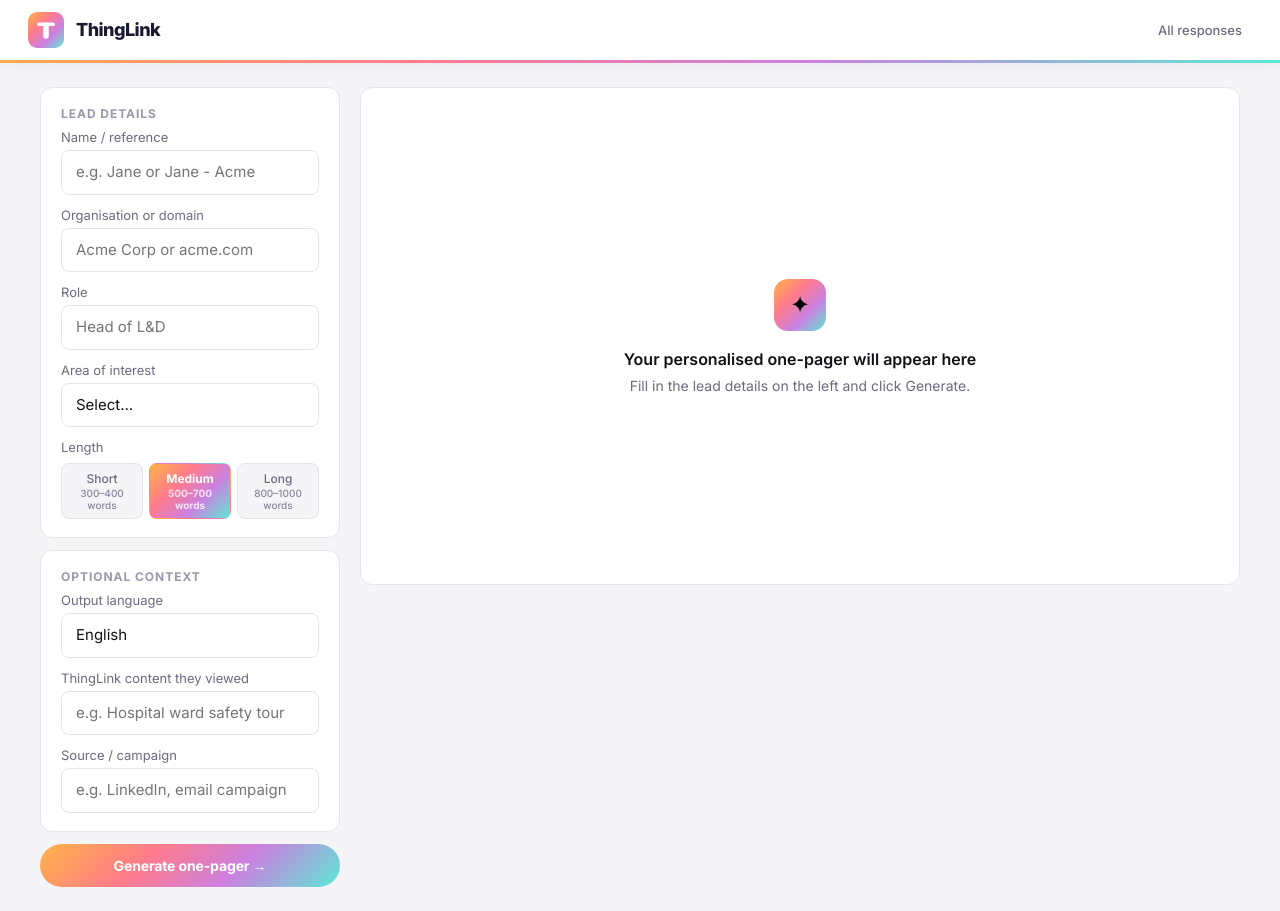
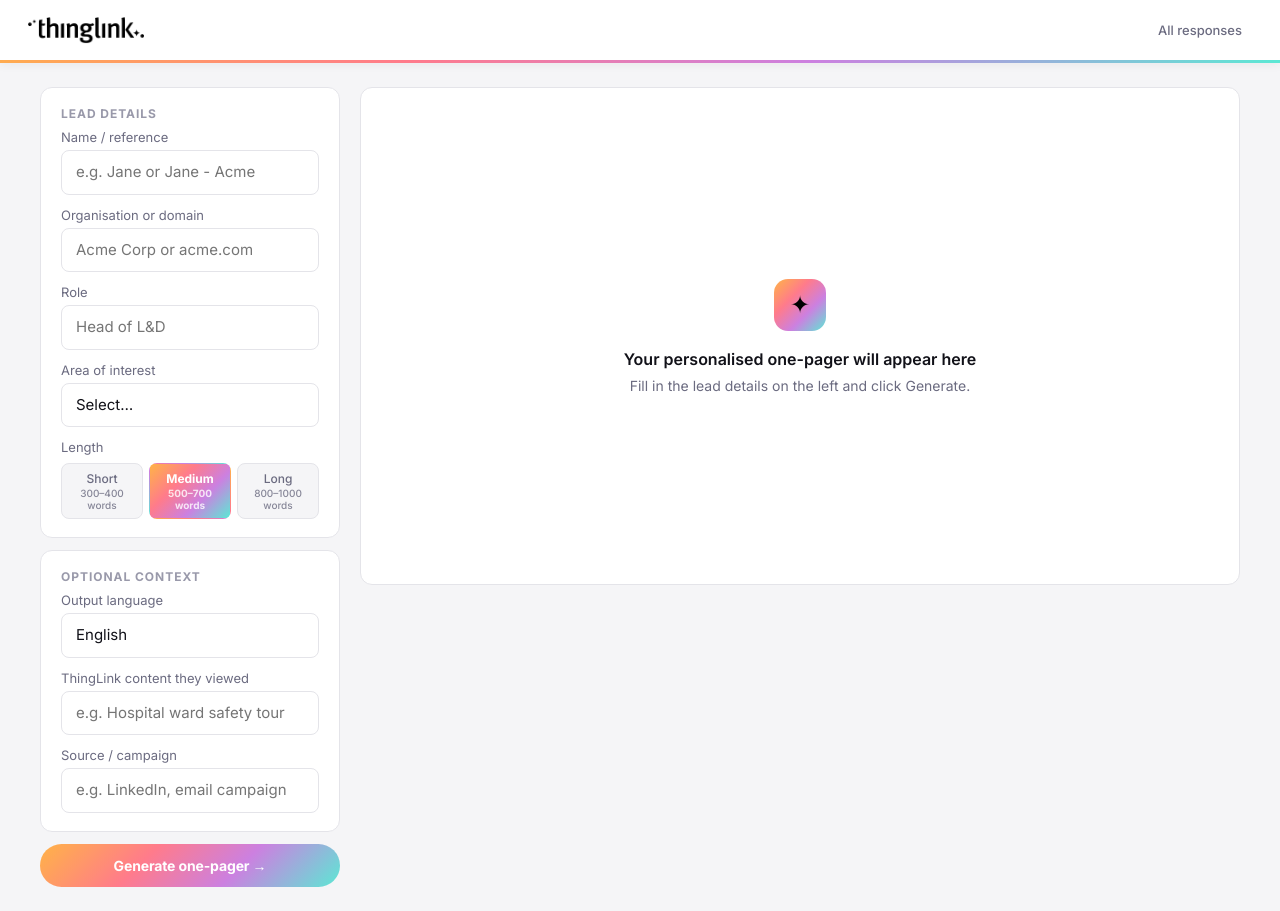
Before and after one commit to Cairnfutures/super-cta-responder, a Next.js app: page /respond in a window 1280 px wide. Built offline with nearby package versions, Linux system fonts and the light colour scheme.

Commit message:
Add ThingLink logo to header

```diff
--- a/components/Header.tsx
+++ b/components/Header.tsx
@@ -12,94 +12,25 @@
 interface NavItem {
   label: string
   href: string
-  /** Renders as a filled gradient pill */
   primary?: boolean
-  /** Renders as a ghost/outline style */
   ghost?: boolean
 }
 
 interface HeaderProps {
   nav?: NavItem[]
-  /** Extra content on the right side (e.g. a share button) */
   right?: React.ReactNode
 }
 
 export default function Header({ nav = [], right }: HeaderProps) {
   return (
-    <header
-      style={{
-        borderBottom: '3px solid transparent',
-        borderImage: `${C.grad} 1`,
-        background: C.surface,
-        padding: '0 28px',
-        height: 60,
-        display: 'flex',
-        alignItems: 'center',
-        justifyContent: 'space-between',
-        position: 'sticky',
-        top: 0,
-        zIndex: 100,
-        boxShadow: '0 2px 10px rgba(0,0,0,0.05)',
-        fontFamily: C.sans,
-      }}
-    >
-      {/* ── Brand ── */}
-      <a href="/" style={{ display: 'flex', alignItems: 'center', gap: 12, textDecoration: 'none' }}>
-
-        {/* Logomark: gradient rounded square with "T" mark */}
-        <svg width="36" height="36" viewBox="0 0 36 36" fill="none" xmlns="http://www.w3.org/2000/svg">
-          <defs>
-            <linearGradient id="tlg" x1="0" y1="0" x2="1" y2="1">
-              <stop offset="0%"   stopColor="#FFB347" />
-              <stop offset="35%"  stopColor="#FF7B8B" />
-              <stop offset="65%"  stopColor="#CC80E0" />
-              <stop offset="100%" stopColor="#5CE8D4" />
-            </linearGradient>
-          </defs>
-          <rect width="36" height="36" rx="9" fill="url(#tlg)" />
-          {/* Horizontal bar of T */}
-          <rect x="9" y="10.5" width="18" height="3.5" rx="1.75" fill="white" />
-          {/* Vertical stem of T */}
-          <rect x="15.25" y="10.5" width="5.5" height="16" rx="2" fill="white" />
-          {/* Subtle inner glow dot */}
-          <circle cx="18" cy="26" r="1.2" fill="white" opacity="0.5" />
-        </svg>
-
-        {/* Wordmark */}
-        <span
-          style={{
-            fontSize: 18,
-            fontWeight: 800,
-            letterSpacing: '-0.03em',
-            lineHeight: 1,
-            color: '#1a1a2e',
-          }}
-        >
-          ThingLink
-        </span>
+    <header style={{ borderBottom: '3px solid transparent', borderImage: `${C.grad} 1`, background: C.surface, padding: '0 28px', height: 60, display: 'flex', alignItems: 'center', justifyContent: 'space-between', position: 'sticky', top: 0, zIndex: 100, boxShadow: '0 2px 10px rgba(0,0,0,0.05)', fontFamily: C.sans }}>
+      <a href="/" style={{ display: 'flex', alignItems: 'center', textDecoration: 'none' }}>
+        <img src="/thinglink-logo.png" alt="ThingLink" style={{ height: 28, width: 'auto', display: 'block' }} />
       </a>
-
-      {/* ── Right side ── */}
       <div style={{ display: 'flex', alignItems: 'center', gap: 8 }}>
         {right}
         {nav.map((item, i) => (
-          <a
-            key={i}
-            href={item.href}
-            style={{
-              fontSize: 13,
-              fontWeight: item.primary ? 600 : 500,
-              color: item.primary ? '#fff' : C.textSub,
-              background: item.primary ? C.grad : 'transparent',
-              border: item.ghost ? `1px solid ${C.border}` : 'none',
-              borderRadius: 20,
-              padding: item.primary ? '6px 18px' : item.ghost ? '5px 14px' : '5px 10px',
-              textDecoration: 'none',
-              display: 'inline-flex',
-              alignItems: 'center',
-              gap: 4,
-            }}
-          >
+          <a key={i} href={item.href} style={{ fontSize: 13, fontWeight: item.primary ? 600 : 500, color: item.primary ? '#fff' : C.textSub, background: item.primary ? C.grad : 'transparent', border: item.ghost ? `1px solid ${C.border}` : 'none', borderRadius: 20, padding: item.primary ? '6px 18px' : item.ghost ? '5px 14px' : '5px 10px', textDecoration: 'none', display: 'inline-flex', alignItems: 'center', gap: 4 }}>
             {item.label}
           </a>
         ))}
```
Also changed, not shown: public/thinglink-logo.png (added).
